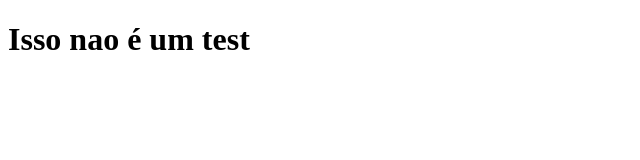
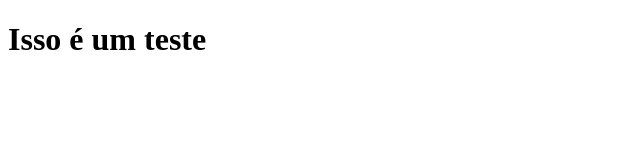
Before and after one commit to Juliah520/exercicio-CI-CD, a website: page index.html in a window 1280 px wide. Shown: the whole page, without its empty margins (0-640 px from the left). Drawn offline with Linux system fonts and the light colour scheme.

Commit message:
pfv funciona

```diff
--- a/index.html
+++ b/index.html
@@ -6,6 +6,6 @@
     <title>Document</title>
 </head>
 <body>
-    <h1>Isso nao é um test</h1>
+    <h1>Isso é um teste</h1>
 </body>
 </html>
```
